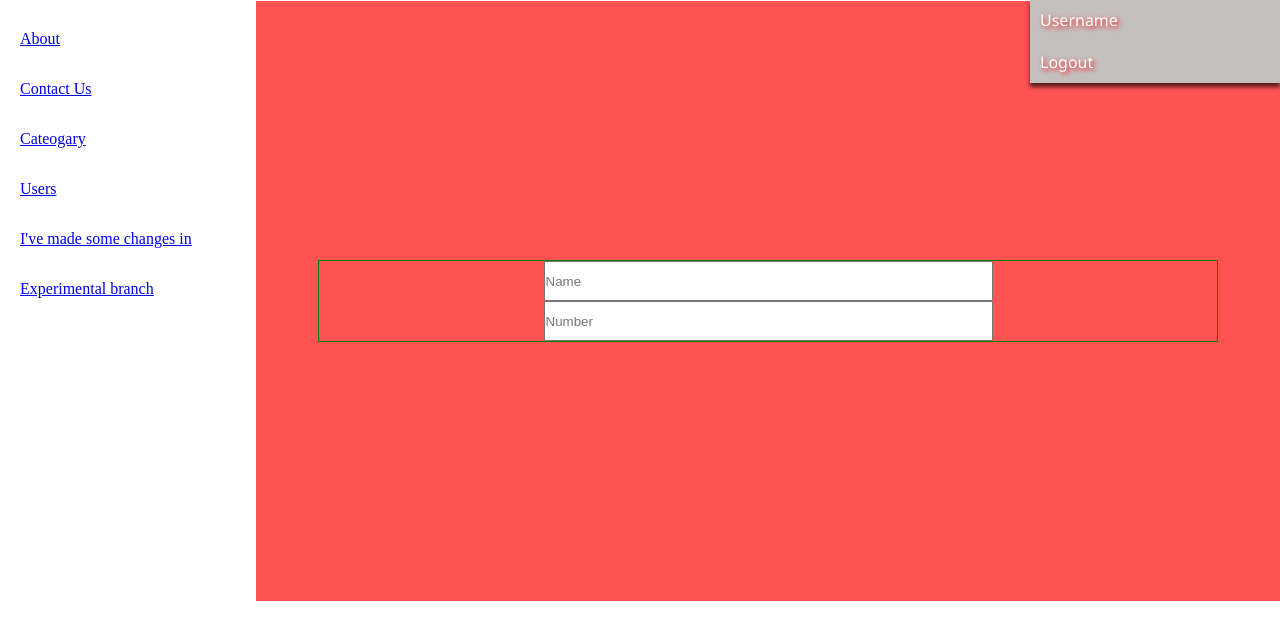
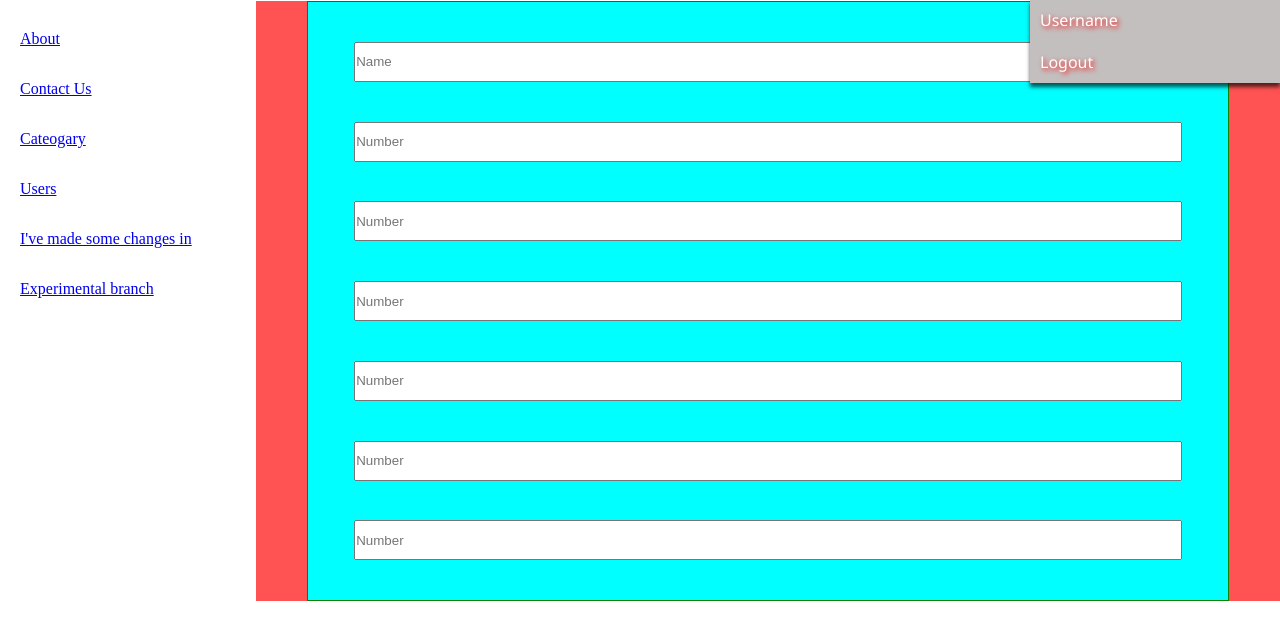
Before and after one commit to Faisalbaig1998/AdminPage, a PHP site: page /admin.html in a window 1280 px wide. Shown: the part 36-676 px from the top of the page. Run offline with PHP 8.4, Linux system fonts and the light colour scheme.

Commit message:
added more input fields

```diff
--- a/admin/admin.html
+++ b/admin/admin.html
@@ -26,7 +26,7 @@
     <!-- Header Starts here -->
     <div id="header">
       <h1>Dashboard</h1>
-      <div id="burger">
+      <div id="burger" onclick="expand()">
         <span class="bar"></span>
         <span class="bar"></span>
         <span class="bar"></span>
@@ -45,6 +45,11 @@
       <form>
         <input type="text" placeholder="Name" />
         <input type="text" placeholder="Number" />
+        <input type="text" placeholder="Number" />
+        <input type="text" placeholder="Number" />
+        <input type="text" placeholder="Number" />
+        <input type="text" placeholder="Number" />
+        <input type="text" placeholder="Number" />
       </form>
     </div>
   </body>
--- a/admin/style.css
+++ b/admin/style.css
@@ -103,8 +103,9 @@
 }
 
 form {
-  width: 900px;
-  height: 4git 00px;
+  background-color: aqua;
+  width: 90%;
+  height: 600px;
   border: 1px solid green;
   display: flex;
   flex-direction: column;
@@ -119,7 +120,7 @@ form {
 }
 
 input {
-  width: 50%;
+  width: 90%;
   height: 40px;
 }
 
--- a/javascript/myscript.js
+++ b/javascript/myscript.js
@@ -0,0 +1,6 @@
+const expand = () => {
+  console.log("you are in expand");
+  document.getElementById("login-details").style.width = "0px";
+  document.getElementById("login-details").style.height = "0px";
+  document.getElementById("login-details").style.transition = "all 0.2s";
+};
```
